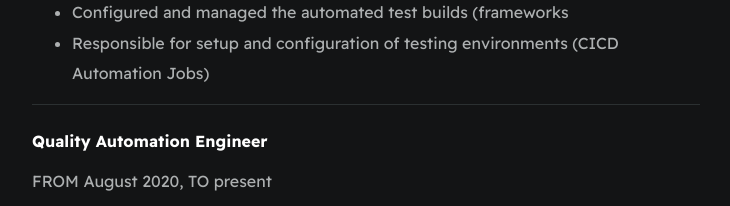
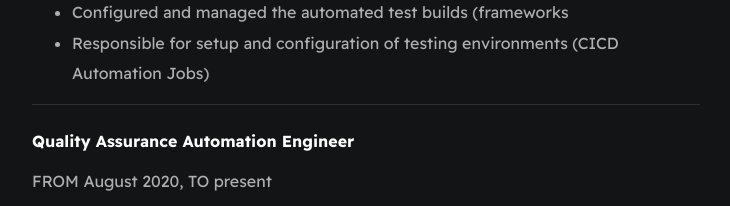
Before and after one commit to habibfedaee/habibfedaee.github.io, a plain HTML site: page index.html in a window 1280 px wide. Shown: the part 2143-2349 px from the top of the page, without its empty margins (274-1004 px from the left). Drawn offline with Linux system fonts and the light colour scheme.

Commit message:
improvements

```diff
--- a/index.html
+++ b/index.html
@@ -182,7 +182,7 @@
         <div class="line-break"></div>
         <div class="card-work-history">
           <br />
-          <strong>Quality Automation Engineer</strong>
+          <strong>Quality Assurance Automation Engineer</strong>
           <p>FROM August 2020, TO present</p>
           <p>COMPANY: Delta Airlines, LOCATION: Georgia, Atlanta (Remote)</p>
           <ul>
```
